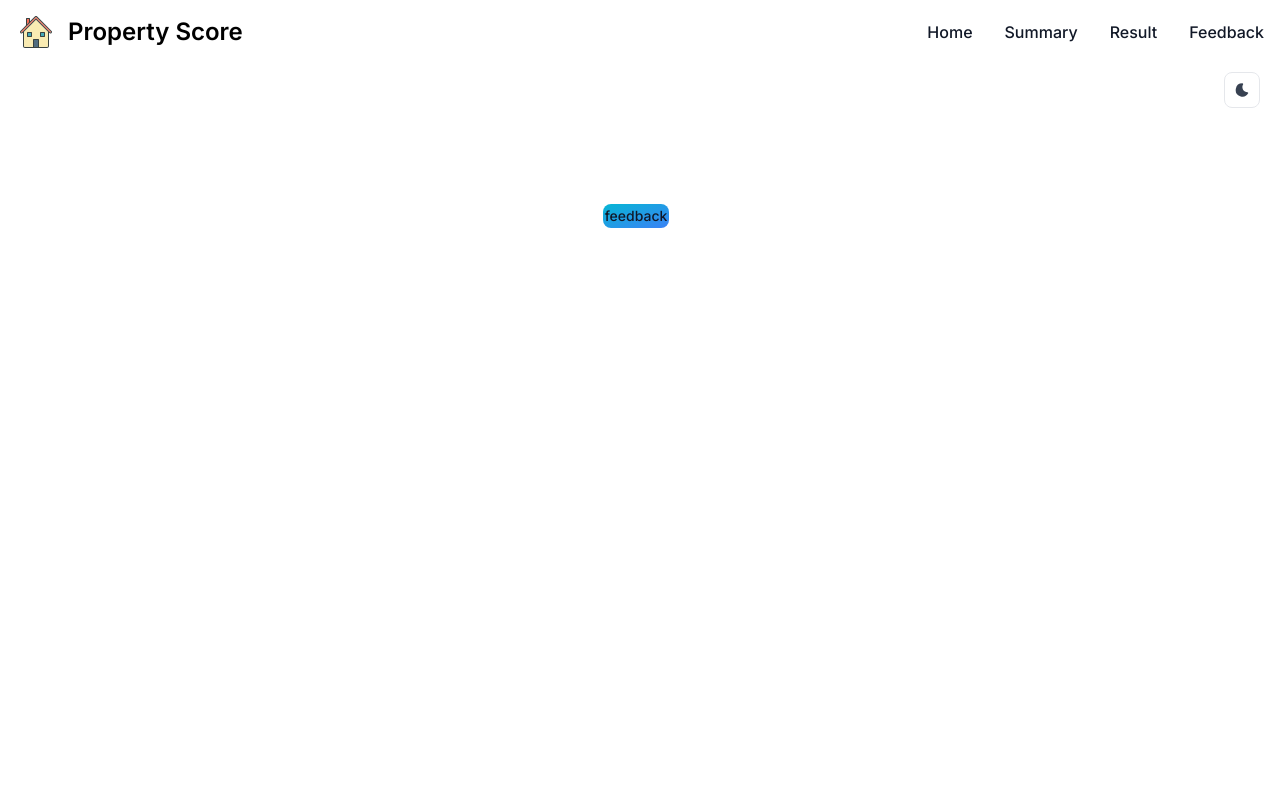
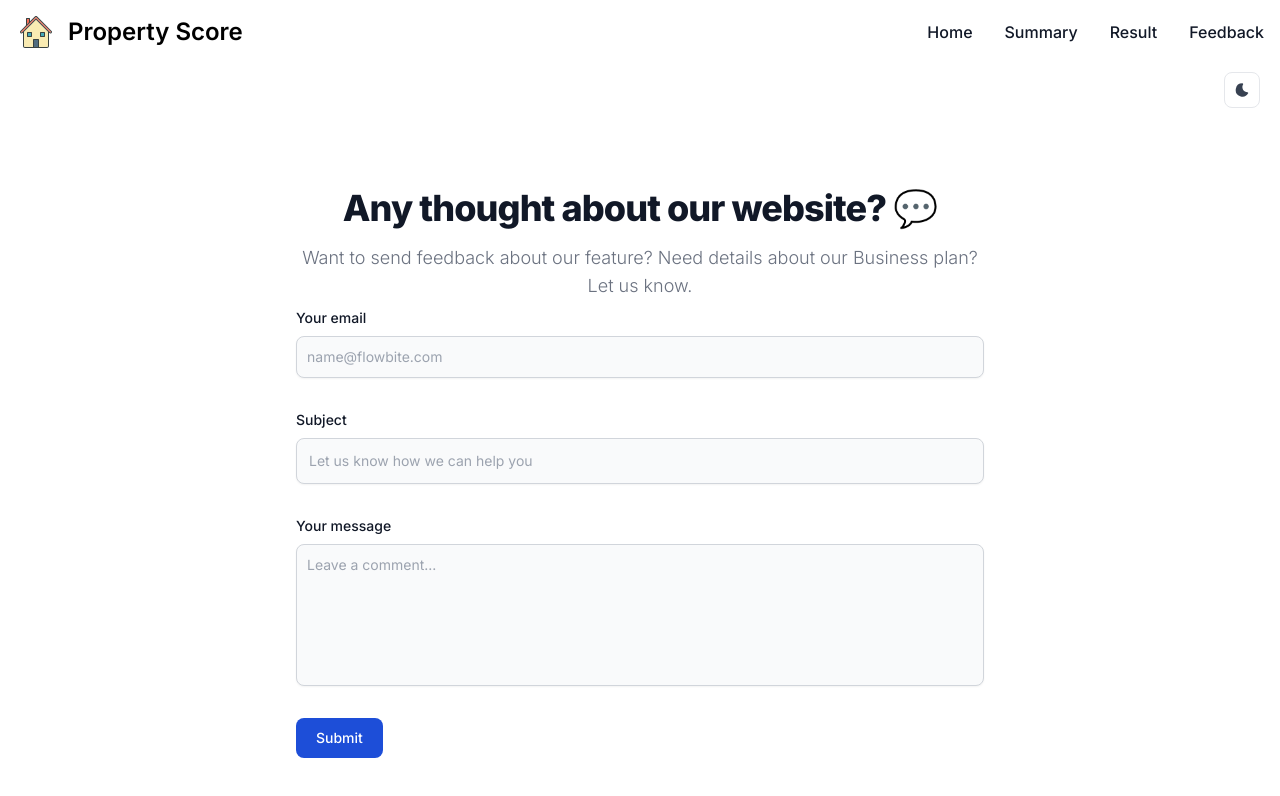
Before and after one commit to jackytsheng/property-score-demo, a Next.js app: page /feedback in a window 1280 px wide. Shown: the top 796 px of the page. Built offline with nearby package versions, Linux system fonts and the light colour scheme.

Commit message:
added feedback form

```diff
--- a/src/app/components/PropertyCard.tsx
+++ b/src/app/components/PropertyCard.tsx
@@ -15,8 +15,8 @@ export const PropertyCard = ({ link, src, title, description }: PropertyCardProp
         <div className="flex flex-col justify-between p-4 leading-normal">
             <h5 className="mb-2 text-2xl font-bold tracking-tight text-gray-900 dark:text-white">
                 {title}</h5>
-            <p className="mb-3 font-normal text-gray-700 dark:text-gray-400">{description}</p>
-            <div className="flex gap-4 mb-4">
+            <p className="mb-3 font-normal text-gray-700 dark:text-gray-400 h-20">{description}</p>
+            <div className="flex gab-2">
                 <Pill>
                     <svg className={SVG_STYLE} width="12px" height="12px" viewBox="0 0 50 50" xmlns="http://www.w3.org/2000/svg" xmlnsXlink="http://www.w3.org/1999/xlink"><path d="M5 10C3.347656 10 2 11.347656 2 13L2 26.8125C3.296875 25.6875 4.9375 24.777344 7 24.0625L7 20C7 17.339844 11.542969 17 15.5 17C19.457031 17 24 17.339844 24 20L24 22C24.335938 21.996094 24.65625 22 25 22C25.34375 22 25.664063 21.996094 26 22L26 20C26 17.339844 30.542969 17 34.5 17C38.457031 17 43 17.339844 43 20L43 24.03125C45.058594 24.742188 46.691406 25.671875 48 26.8125L48 13C48 11.347656 46.652344 10 45 10 Z M 25 24C5.90625 24 -0.015625 27.53125 0 37L50 37C50.015625 27.46875 44.09375 24 25 24 Z M 0 39L0 50L7 50L7 46C7 44.5625 7.5625 44 9 44L41 44C42.4375 44 43 44.5625 43 46L43 50L50 50L50 39Z" /></svg>
                     <span>4</span>
--- a/src/app/components/Wrapper.tsx
+++ b/src/app/components/Wrapper.tsx
@@ -5,6 +5,6 @@ export const Wrapper = ({
 }: {
     children: ReactNode
 }) =>
-(<div className="flex flex-col items-center justify-center p-10 md:px-24 md:pt-10" >
+(<div className="flex flex-col items-center justify-center px-8 md:px-24 md:pt-10" >
     {children}
 </div>)
--- a/src/app/feedback/page.tsx
+++ b/src/app/feedback/page.tsx
@@ -1,10 +1,30 @@
+import { Textarea } from "../components/Textarea";
+import { Wrapper } from "../components/Wrapper";
 
 export default function LogIn() {
   return (
-    <main className="flex min-h-screen flex-col items-center justify-between p-24">
-      <button className="relative inline-flex items-center justify-center p-0.5 mb-2 mr-2 overflow-hidden text-sm font-medium text-gray-900 rounded-lg group bg-gradient-to-br from-cyan-500 to-blue-500 group-hover:from-cyan-500 group-hover:to-blue-500 hover:text-white dark:text-white focus:ring-4 focus:outline-none focus:ring-cyan-200 dark:focus:ring-cyan-800">
-        feedback
-      </button>
-    </main>
+    <Wrapper>
+      <section className="bg-white dark:bg-gray-900">
+        <div className="p-10 mx-auto max-w-screen-md">
+          <h2 className="mb-4 text-2xl md:text-4xl tracking-tight font-extrabold text-center text-gray-900 dark:text-white">Any thought about our website? 💬</h2>
+          <p className="mb-2 text-sm md:text-lg font-light text-center text-gray-500 dark:text-gray-400 sm:text-xl">Want to send feedback about our feature? Need details about our Business plan? Let us know.</p>
+          <form action="#" className="space-y-8">
+            <div>
+              <label htmlFor="email" className="block mb-2 text-sm font-medium text-gray-900 dark:text-gray-300">Your email</label>
+              <input autoComplete="off" type="email" id="email" className="shadow-sm bg-gray-50 border border-gray-300 text-gray-900 text-sm rounded-lg focus:ring-primary-500 focus:border-primary-500 block w-full p-2.5 dark:bg-gray-700 dark:border-gray-600 dark:placeholder-gray-400 dark:text-white dark:focus:ring-primary-500 dark:focus:border-primary-500 dark:shadow-sm-light" placeholder="name@flowbite.com" required />
+            </div>
+            <div>
+              <label htmlFor="subject" className="block mb-2 text-sm font-medium text-gray-900 dark:text-gray-300">Subject</label>
+              <input type="text" id="subject" className="block p-3 w-full text-sm text-gray-900 bg-gray-50 rounded-lg border border-gray-300 shadow-sm focus:ring-primary-500 focus:border-primary-500 dark:bg-gray-700 dark:border-gray-600 dark:placeholder-gray-400 dark:text-white dark:focus:ring-primary-500 dark:focus:border-primary-500 dark:shadow-sm-light" placeholder="Let us know how we can help you" required />
+            </div>
+            <div className="sm:col-span-2">
+              <label htmlFor="feedback" className="block mb-2 text-sm font-medium text-gray-900 dark:text-gray-400">Your message</label>
+              <textarea id="feedback" rows={6} maxLength={500} className="resize-none block p-2.5 w-full text-sm text-gray-900 bg-gray-50 rounded-lg shadow-sm border border-gray-300 focus:ring-primary-500 focus:border-primary-500 dark:bg-gray-700 dark:border-gray-600 dark:placeholder-gray-400 dark:text-white dark:focus:ring-primary-500 dark:focus:border-primary-500" placeholder="Leave a comment..."></textarea>
+            </div>
+            <button type="button" className="text-white bg-blue-700 hover:bg-blue-800 focus:ring-4 focus:ring-blue-300 font-medium rounded-lg text-sm px-5 py-2.5 mr-2 mb-2 dark:bg-blue-600 dark:hover:bg-blue-700 focus:outline-none dark:focus:ring-blue-800">Submit</button>
+          </form>
+        </div>
+      </section>
+    </Wrapper>
   )
 }
--- a/src/app/style/index.ts
+++ b/src/app/style/index.ts
@@ -1,5 +1,5 @@
 export const MODAL_STYLE = "font-medium border border-gray-100 rounded-lg bg-gray-50 p-4 md:p-0 mt-4 md:space-x-8 md:mt-0 md:border-0 md:bg-white dark:bg-gray-800 md:dark:bg-gray-900 dark:border-gray-700"
 export const INPUT_STYLE = "max-w-lg focus:outline-none focus:ring-1 p-2.5 w-full text-sm text-gray-900 bg-gray-50 rounded-lg border border-gray-300 focus:ring-blue-500 focus:border-blue-500 dark:bg-gray-700 dark:border-gray-600 dark:placeholder-gray-400 dark:text-white dark:focus:ring-blue-500 dark:focus:border-blue-500"
-export const HEADER_STYLE = "block mb-2 text-lg font-medium text-gray-900 dark:text-gray-400"
+export const HEADER_STYLE = "block mb-2 mt-6 text-2xl font-medium text-gray-900 dark:text-gray-400"
 export const SVG_STYLE = "fill-gray-900 dark:fill-gray-400"
 export const BUTTON_STYLE = "text-center py-2.5 px-5 mr-2 mb-2 text-sm font-medium text-gray-900 focus:outline-none bg-white rounded-lg border border-gray-200 hover:bg-gray-100 hover:text-blue-700 focus:z-10 focus:ring-4 focus:ring-gray-200 dark:focus:ring-gray-700 dark:bg-gray-800 dark:text-gray-400 dark:border-gray-600 dark:hover:text-white dark:hover:bg-gray-700"
```
